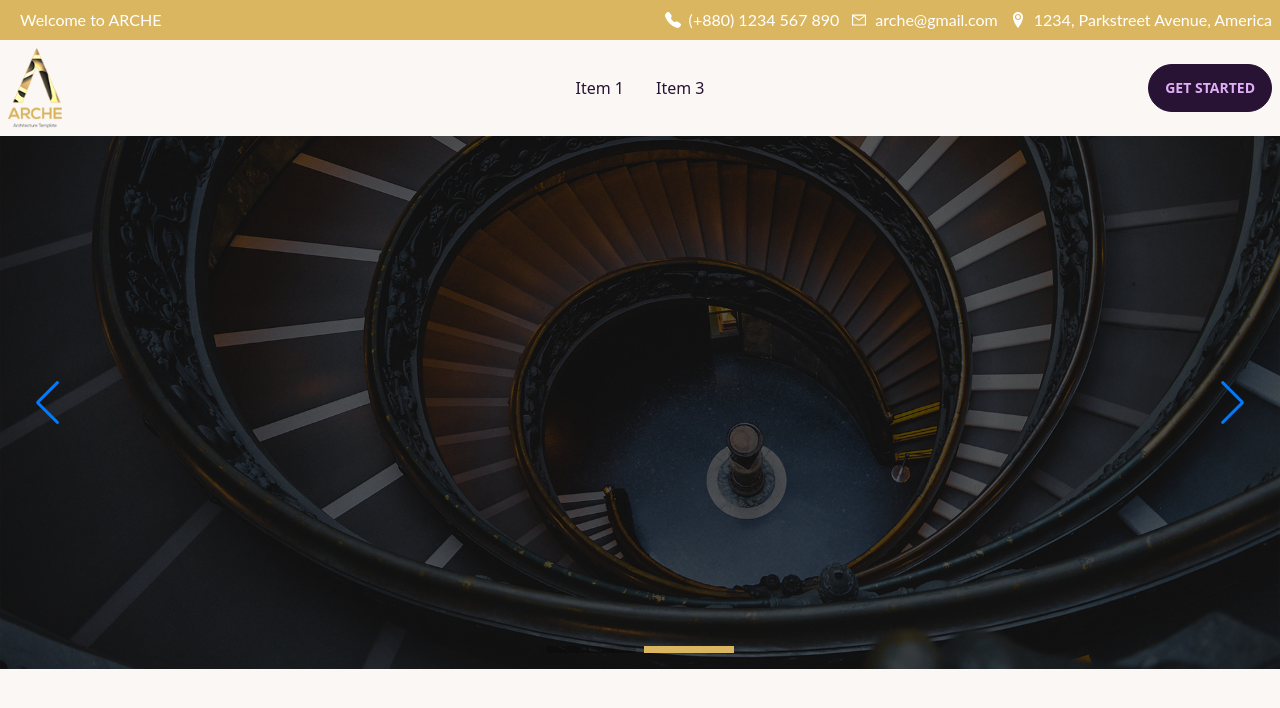
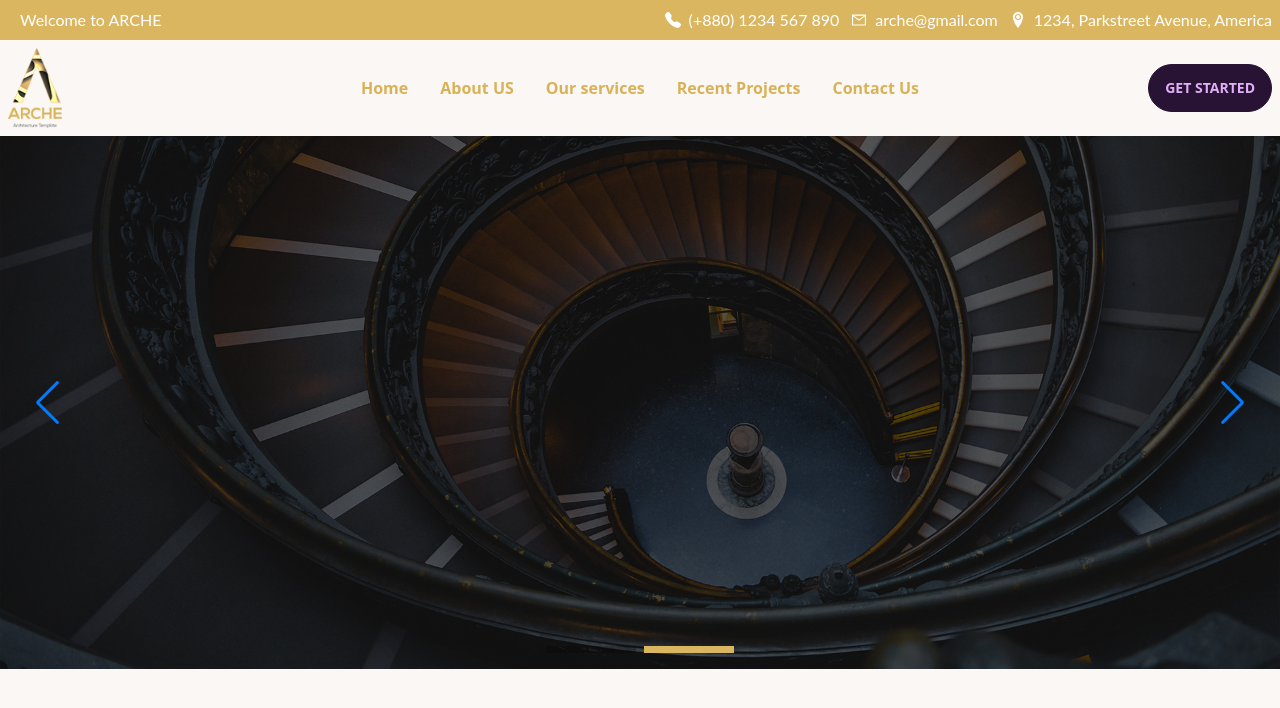
Before and after one commit to KPorus/acrhe, a React (Create React App) app: page / in a window 1280 px wide. Shown: the top 708 px of the page. Built offline with nearby package versions, Linux system fonts and the light colour scheme.

Commit message:
header update

```diff
--- a/package.json
+++ b/package.json
@@ -10,7 +10,7 @@
     "react": "^18.2.0",
     "react-dom": "^18.2.0",
     "react-icons": "^4.4.0",
-    "react-router-dom": "^6.4.1",
+    "react-router-dom": "^6.5.0",
     "react-scripts": "5.0.1",
     "swiper": "^8.4.5",
     "web-vitals": "^2.1.4"
--- a/public/index.html
+++ b/public/index.html
@@ -24,7 +24,7 @@
       work correctly both with client-side routing and a non-root public URL.
       Learn how to configure a non-root public URL by running `npm run build`.
     -->
-    <title>React App</title>
+    <title>Acrhe</title>
   </head>
   <body>
     <noscript>You need to enable JavaScript to run this app.</noscript>
--- /dev/null
+++ b/src/Router/Route.js
@@ -0,0 +1,18 @@
+import { createBrowserRouter } from "react-router-dom";
+import Main from "../layout/Main"
+import Home from "../component/Home"
+import ErrorPage from "../component/ErrorPage.jsx"
+export const route = createBrowserRouter([
+    {
+        path:"/",
+        errorElement:<ErrorPage></ErrorPage>,
+        element:<Main></Main>,
+        children:[
+            {
+                path:"/",
+                element:<Home></Home>,
+            },
+
+        ]
+    }
+])
--- /dev/null
+++ b/src/component/ErrorPage.jsx
@@ -0,0 +1,54 @@
+import React from 'react'
+import { Link } from 'react-router-dom'
+
+const ErrorPage = () => {
+
+  document.title = "Error"
+  return (
+    <section className='flex items-center h-screen p-16 bg-gray-100 text-gray-900'>
+      <div className='container flex flex-col items-center justify-center px-5 mx-auto my-8'>
+        <svg
+          xmlns='http://www.w3.org/2000/svg'
+          viewBox='0 0 512 512'
+          className='w-40 h-40 text-gray-600'
+        >
+          <path
+            fill='currentColor'
+            d='M256,16C123.452,16,16,123.452,16,256S123.452,496,256,496,496,388.548,496,256,388.548,16,256,16ZM403.078,403.078a207.253,207.253,0,1,1,44.589-66.125A207.332,207.332,0,0,1,403.078,403.078Z'
+          ></path>
+          <rect
+            width='176'
+            height='32'
+            x='168'
+            y='320'
+            fill='currentColor'
+          ></rect>
+          <polygon
+            fill='currentColor'
+            points='210.63 228.042 186.588 206.671 207.958 182.63 184.042 161.37 162.671 185.412 138.63 164.042 117.37 187.958 141.412 209.329 120.042 233.37 143.958 254.63 165.329 230.588 189.37 251.958 210.63 228.042'
+          ></polygon>
+          <polygon
+            fill='currentColor'
+            points='383.958 182.63 360.042 161.37 338.671 185.412 314.63 164.042 293.37 187.958 317.412 209.329 296.042 233.37 319.958 254.63 341.329 230.588 365.37 251.958 386.63 228.042 362.588 206.671 383.958 182.63'
+          ></polygon>
+        </svg>
+        <div className='max-w-md text-center'>
+          <h2 className='mb-8 font-extrabold text-9xl text-gray-600'>
+            <span className='sr-only'>Error</span>404
+          </h2>
+          <p className='text-2xl font-semibold md:text-3xl mb-8'>
+            Sorry, we couldn't find this page.
+          </p>
+          <Link
+            to='/'
+            className='px-8 py-3 font-semibold rounded bg-cyan-200 text-gray-900'
+          >
+            Back to homepage
+          </Link>
+        </div>
+      </div>
+    </section>
+  )
+}
+
+export default ErrorPage
--- a/src/component/Home/Header/Header.js
+++ b/src/component/Home/Header/Header.js
@@ -7,7 +7,7 @@
   return (
     <div>
       <Head></Head>
-      <div className='navbar'>
+      <div className='navbar container mx-auto font-[Montserrat Alternates] font-bold text-[#d9b257]'>
         <div className='navbar-start'>
           <div className='dropdown'>
             <label tabIndex={0} className='btn btn-ghost lg:hidden'>
@@ -29,22 +29,42 @@
               tabIndex={0}
               className='menu menu-compact dropdown-content mt-3 p-2 shadow bg-base-100 rounded-box w-52'>
               <li>
-                <a>Item 1</a>
+                <Link to='/'>Home</Link>
               </li>
               <li>
-                <a>Item 3</a>
+                <Link to='/about'>About US</Link>
+              </li>
+              <li>
+                <Link to='/services'>Our services</Link>
+              </li>
+              <li>
+                <Link to='project'>Recent Projects</Link>
+              </li>
+              <li>
+                <Link to='/contact'>Contact Us</Link>
               </li>
             </ul>
           </div>
-          <Link to="/"><img src={logo} alt="logo" className="h-20"></img></Link>
+          <Link to='/'>
+            <img src={logo} alt='logo' className='h-20'></img>
+          </Link>
         </div>
         <div className='navbar-center hidden lg:flex'>
           <ul className='menu menu-horizontal px-1'>
             <li>
-              <a>Item 1</a>
+              <Link to='/'>Home</Link>
             </li>
             <li>
-              <a>Item 3</a>
+              <Link to='/about'>About US</Link>
+            </li>
+            <li>
+              <Link to='/services'>Our services</Link>
+            </li>
+            <li>
+              <Link to='project'>Recent Projects</Link>
+            </li>
+            <li>
+              <Link to='/contact'>Contact Us</Link>
             </li>
           </ul>
         </div>
```
Also changed, not shown: 1 other file (tests, documents, lock files or other folders).
